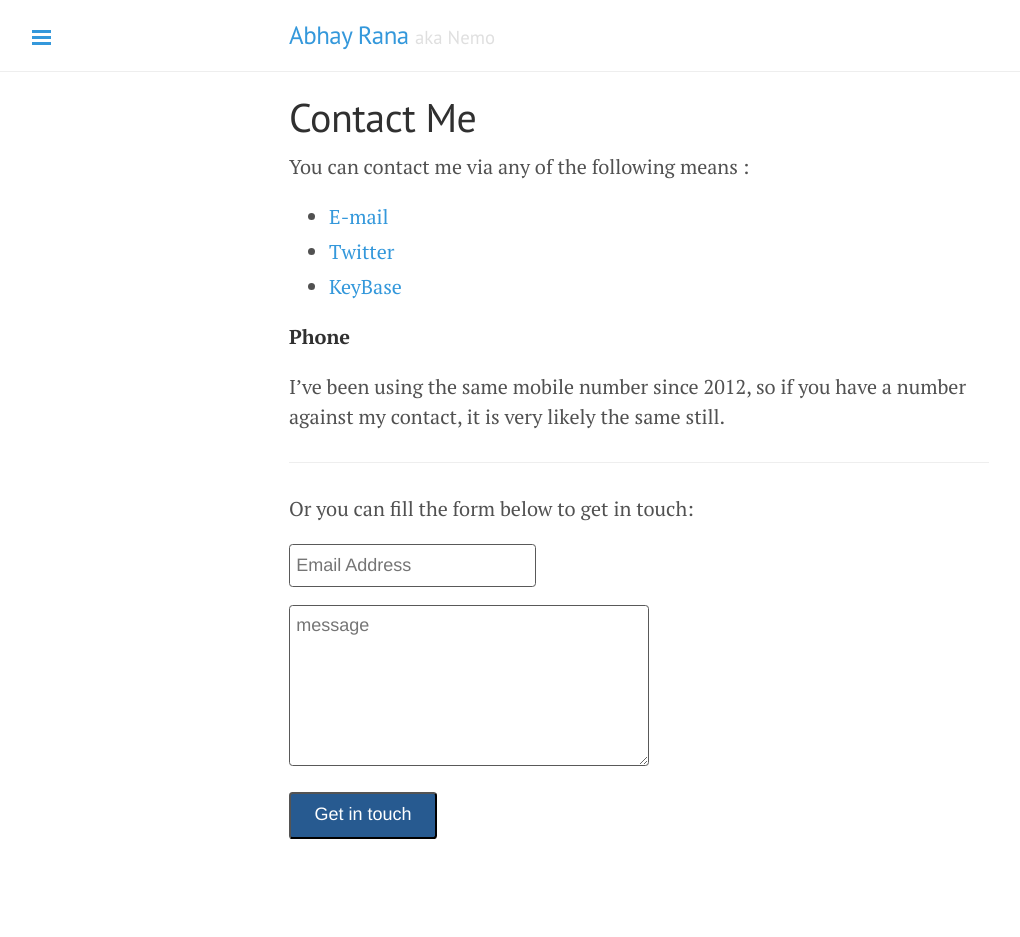
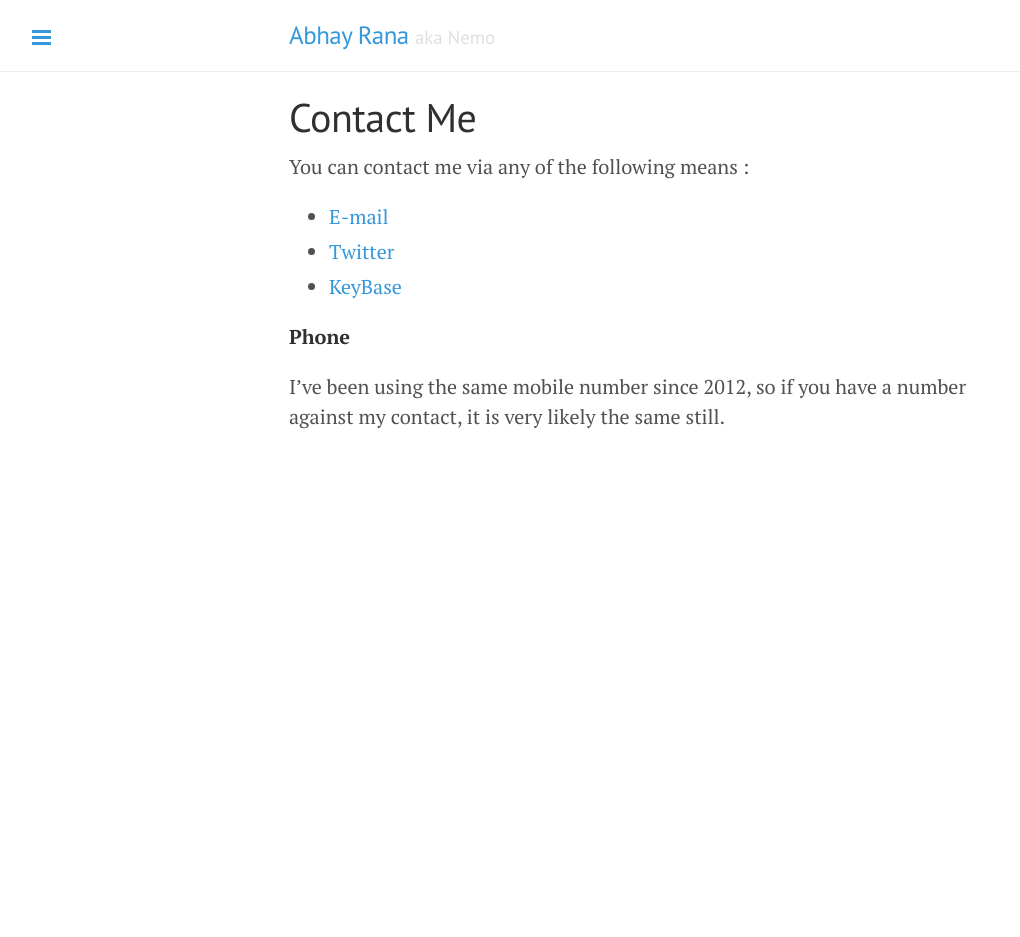
Before and after one commit to captn3m0/captn3m0.github.com, a Jekyll site: the page built from pages/index.md, in a window 1280 px wide. Shown: the whole page, without its empty margins (1-1021 px from the left). Built offline with Jekyll 4.4.1, drawn with Linux system fonts in a browser that asks for light colours; after the commit the page ends 900 px from its top, so only the background shows below that.

Commit message:
Remove JumpRock

```diff
--- a/pages/index.md
+++ b/pages/index.md
@@ -3,27 +3,13 @@ layout: page
 title: Contact Me
 permalink: /contact/
 ---
+
 You can contact me via any of the following means :
 
-* [E-mail](mailto:me@captnemo.in)
-* [Twitter](https://twitter.com/captn3m0)
-* [KeyBase](https://keybase.io/captn3m0)
+-   [E-mail](mailto:website.contact@captnemo.in)
+-   [Twitter](https://twitter.com/captn3m0)
+-   [KeyBase](https://keybase.io/captn3m0)
 
 **Phone**
 
 I've been using the same mobile number since 2012, so if you have a number against my contact, it is very likely the same still.
-
----
-
-Or you can fill the form below to get in touch:
-
-<div>
-<form action="https://jumprock.co/mail/nemo" method="post" class="form-contact">
-    <input type="text" name="trapit" value="" style="display:none">
-    <input type="text" name="email" placeholder="Email Address" />
-    <br/>
-    <textarea name="message" rows="5" cols="18" placeholder="message"></textarea>
-    <br>
-    <input type="submit" value="Get in touch" />
-</form>
-</div>
```
